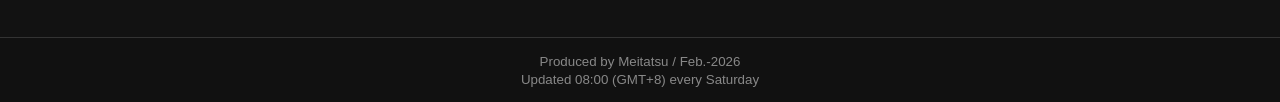
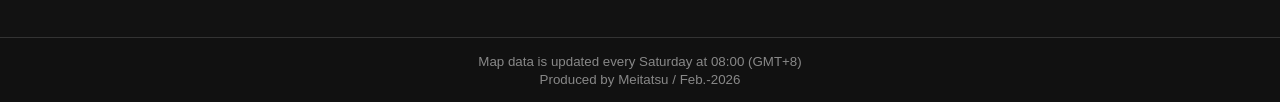
Before and after one commit to meitatsu2/GoStation, a plain HTML site: page index.html in a window 1280 px wide. Shown: the part 695-797 px from the top of the page. Drawn offline with Linux system fonts and the light colour scheme.

Commit message:
Revised the footer to specify timing of update

```diff
--- a/index.html
+++ b/index.html
@@ -84,7 +84,7 @@
             <tbody id="list-body"></tbody>
         </table>
     </div>
-    <div class="footer">Produced by Meitatsu / Feb.-2026 <br> Updated 08:00 (GMT+8) every Saturday </div>
+    <div class="footer">Map data is updated every Saturday at 08:00 (GMT+8) <br> Produced by Meitatsu / Feb.-2026 </div>
 
     <script>
         const RANGES = [500, 1000, 2000, 3000, 5000, 10000, 15000, 20000];
```
